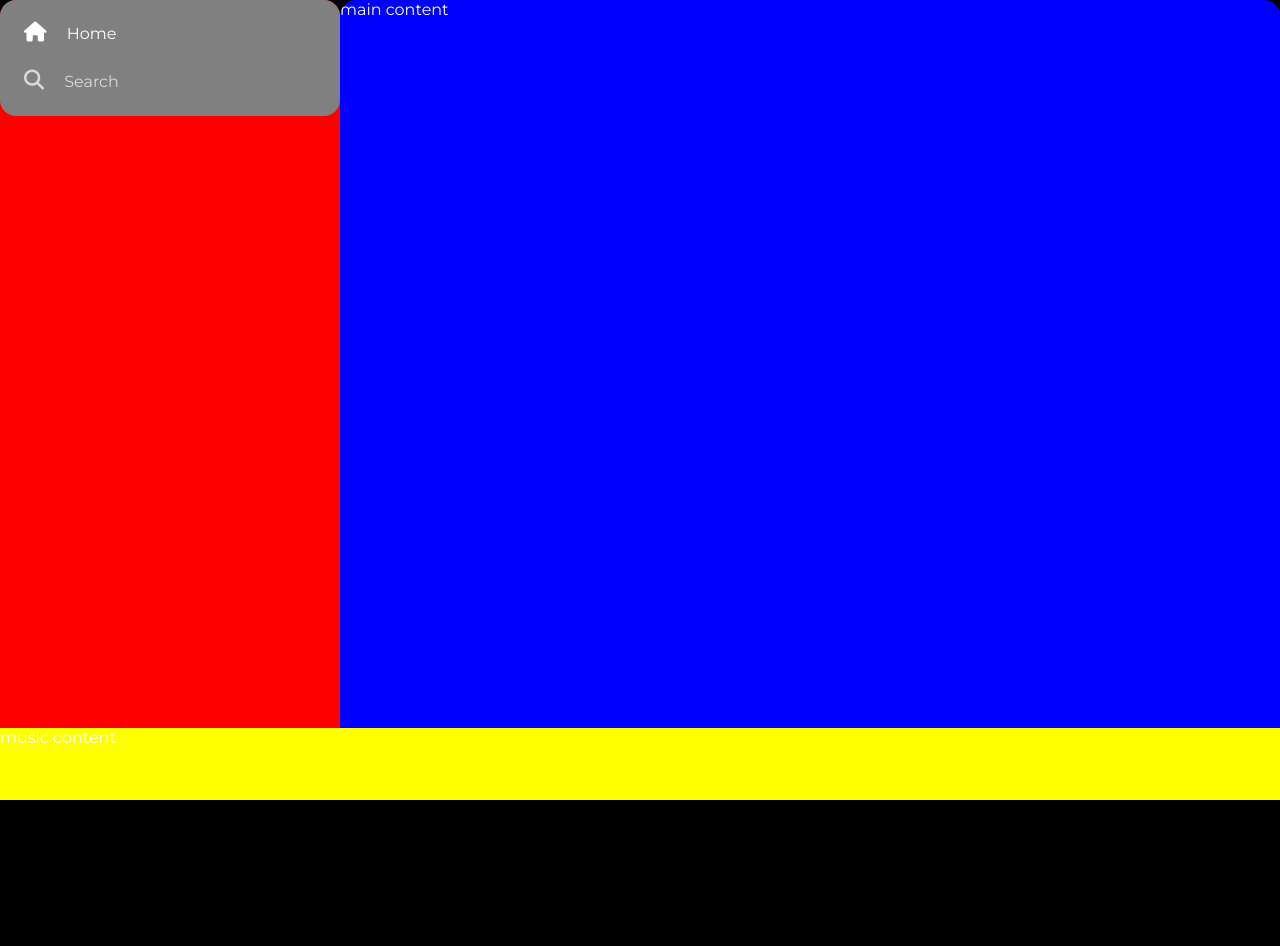
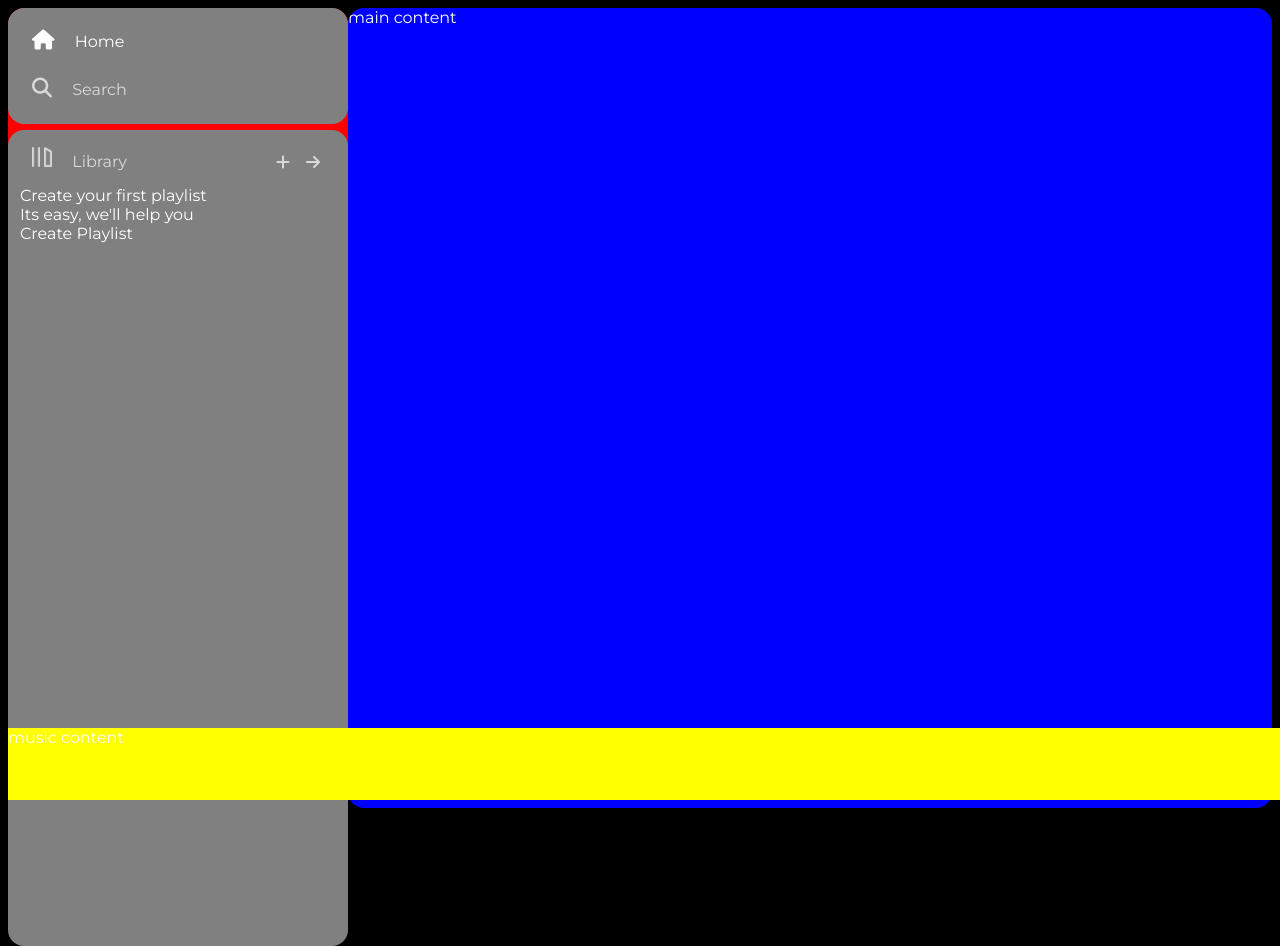
Before and after one commit to DhiravAgrawal/spotify-clone, a plain HTML site: page index.html in a window 1280 px wide. Before the commit the page ends 800 px from the top, so only its background shows below. Drawn offline with Linux system fonts and the light colour scheme.

Commit message:
secodn commit

```diff
--- a/index.html
+++ b/index.html
@@ -32,7 +32,29 @@
                 </div>
             </div>
             <div class="library">
-
+                <div class="options">
+                    <div class="lib-option nav-option">
+                        <img src="./assets/library_icon.png" alt="">
+                        <a href="#">Library</a>
+                    </div>
+                    <div class="icons">
+                        <i class="fa-solid fa-plus"></i>
+                        <i class="fa-solid fa-arrow-right"></i>
+                    </div>
+                </div>
+                <div class="lib-box">
+                    <div class="box">
+                        <div class="boc-p1">
+                            Create your first playlist
+                        </div>
+                        <div class="box-p2">
+                            Its easy, we'll help you
+                        </div>
+                        <div class="badge">
+                            Create Playlist
+                        </div>
+                    </div>
+                </div>
             </div>
         </div><br>
         <div class="main_content">main content</div><br>
--- a/style.css
+++ b/style.css
@@ -1,14 +1,16 @@
 body{
   font-family: "Montserrat", sans-serif;
   overflow : hidden;
-  margin :0;
+  margin :0px;
   color:white;
   background-color: black;
 }
 .main{
   display: flex;
   height: 100vh;
+  padding: 0.5rem;
 }
+
 .sidebar{
  background-color:  red;
   width: 340px;
@@ -55,3 +57,33 @@ a{
   font-size: 1rem;
   margin-left: 1rem;
 }
+
+.library{
+  background-color: gray;
+  border-radius: 1rem;
+  height: 100%;
+  margin-top: 0.4rem;
+  padding: 0.5rem  0.75rem ;
+}
+.options{
+  display: flex;
+  justify-content: space-between;
+  align-items: center;
+}
+.lib-option img{
+  height: 1.25rem;
+  width : 1.25rem;
+}
+
+.icons{
+  font-size: 1rem;
+  display: flex;
+}
+.icons i{
+
+  opacity: 0.7;
+  margin-right:1rem;
+}
+.icons i:hover{
+  opacity: 1;
+}
```
